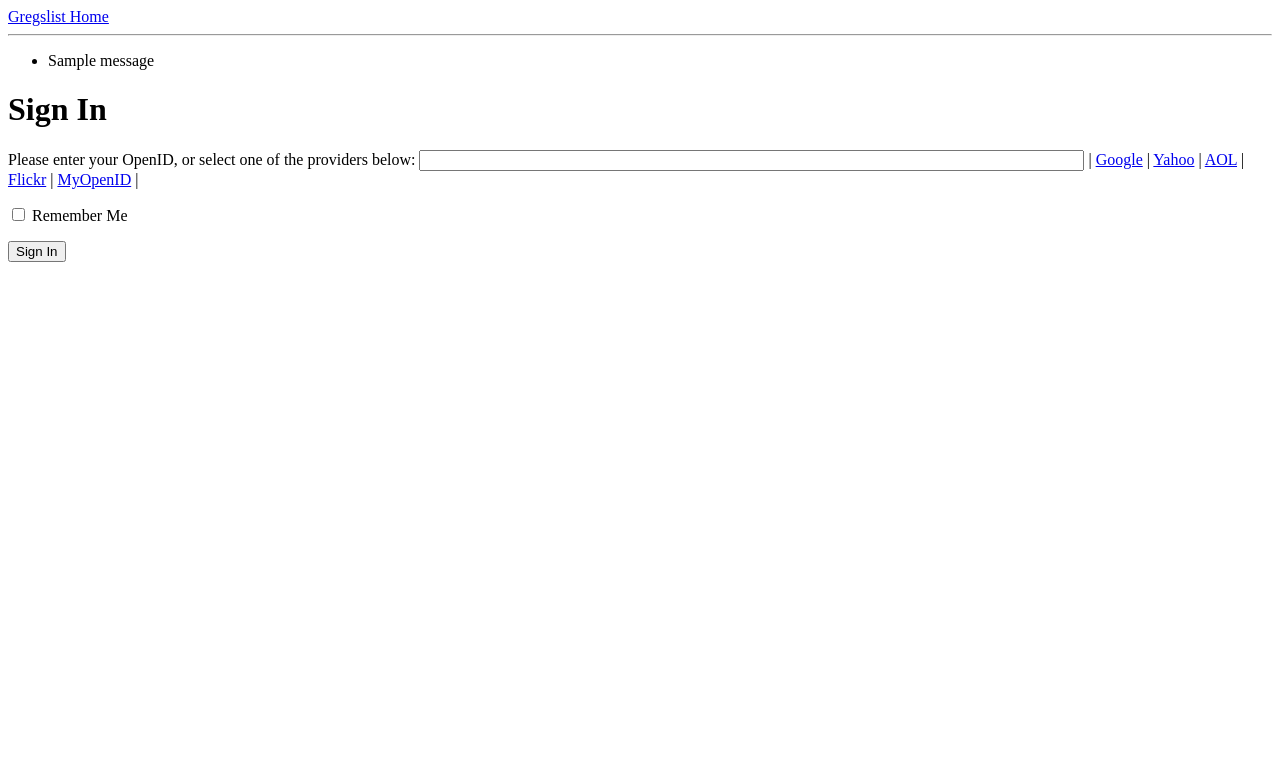
After one commit to syntactical/gregslist-flask, a Flask app: page /login in a window 1280 px wide. The commit adds this page. Shown: the top 783 px of the page. Run offline with Flask 2, Linux system fonts and the light colour scheme; one stand-in notice (Sample message) is shown.

Commit message:
add login

```diff
--- a/app/__init__.py
+++ b/app/__init__.py
@@ -1,4 +1,6 @@
 from flask import Flask
 
 app = Flask(__name__)
+app.config.from_object('config')
+
 from app import views
--- /dev/null
+++ b/app/forms.py
@@ -0,0 +1,7 @@
+from flask.ext.wtf import Form
+from wtforms import StringField, BooleanField
+from wtforms.validators import DataRequired
+
+class LoginForm(Form):
+	openid = StringField('openid', validators=[DataRequired()])
+	remember_me = BooleanField('remember_me', default=False)
--- a/app/run.py
+++ b/app/run.py
@@ -1,3 +1,3 @@
-#! flask/bin/python
+#!flask/bin/python3
 from app import app
 app.run(debug=True)
--- /dev/null
+++ b/app/templates/base.html
@@ -0,0 +1,28 @@
+<html>
+	<head>
+		{% if title %}
+		<title>
+			{{title}} - Gregslist
+		</title>
+		{% else %}
+		<title>
+			Welcome to Gregslist
+		</title>
+		{% endif %}
+	</head>
+	<body>
+		<div><a href="/index">Gregslist Home</a></div>
+		<hr>
+		{% with messages = get_flashed_messages() %}
+			{% if messages %}
+				<ul>
+					{% for message in messages %}
+						<li>{{message}}</li>
+					{% endfor %}
+				</ul>
+			{% endif %}
+		{% endwith %}
+		{% block content %}
+		{% endblock %}
+	</body>
+</html>
--- /dev/null
+++ b/app/templates/login.html
@@ -0,0 +1,33 @@
+{% extends "base.html" %}
+
+{% block content %}
+<script type="text/javascript">
+function set_openid(openid, pr)
+{
+    u = openid.search('<username>')
+    if (u != -1) {
+        // openid requires username
+        user = prompt('Enter your ' + pr + ' username:')
+        openid = openid.substr(0, u) + user
+    }
+    form = document.forms['login'];
+    form.elements['openid'].value = openid
+}
+</script>
+<h1>Sign In</h1>
+<form action="" method="post" name="login">
+	{{ form.hidden_tag() }}
+	<p>
+		Please enter your OpenID, or select one of the providers below:
+		{{ form.openid(size=80) }}
+		{% for error in form.openid.errors %}
+			<span color="red">{{ error }}</span>
+		{% endfor %}
+		|{% for pr in providers %}
+			<a href="javascript:set_openid('{{ pr.url }}', '{{ pr.name }}');">{{ pr.name }}</a> |
+		{% endfor %}
+	</p>
+	<p>{{ form.remember_me }} Remember Me</p>
+	<p><input type="submit" value="Sign In"></p>
+</form>
+{% endblock %}
--- a/app/views.py
+++ b/app/views.py
@@ -1,9 +1,31 @@
+from flask import render_template, flash, redirect
 from app import app
+from .forms import LoginForm
 
 @app.route('/')
 @app.route('/index')
 def index():
 	user = {'nickname': 'Paul Toadman'}
-	return render_template('index.html',
-							title='Home',
-							user=user)
+	listings = [
+		{
+			'title': "FAKE CHRISTMAS TREES",
+			'description': "50,000 fake Christmas trees. All must go by Friday. Local pickup only"
+		},
+		{
+			'title': "Rodeo Equipment",
+			'description': "Rodeo equipment, all must go. Local pickup only"
+		}
+	]
+	return render_template('index.html', title="Hello", user=user, listings=listings)
+
+@app.route('/login', methods=['GET','POST'])
+def login():
+	form = LoginForm()
+	if form.validate_on_submit():
+		flash('Login requested for OpenID="%s", remember_me=%s' %
+			(form.openid.data, str(form.remember_me.data)))
+		return redirect('/index')
+	return render_template('login.html',
+							title="Sign In",
+							form=form,
+							providers=app.config['OPENID_PROVIDERS'])
--- a/run.py
+++ b/run.py
@@ -1,3 +1,3 @@
-#! flask/bin/python
+#! flask/bin/python3
 from app import app
 app.run(debug=True)
```
Also changed, not shown: app/templates/index.html (+9 -10 lines), config.py (added, +10 -0 lines), 1 other file.
